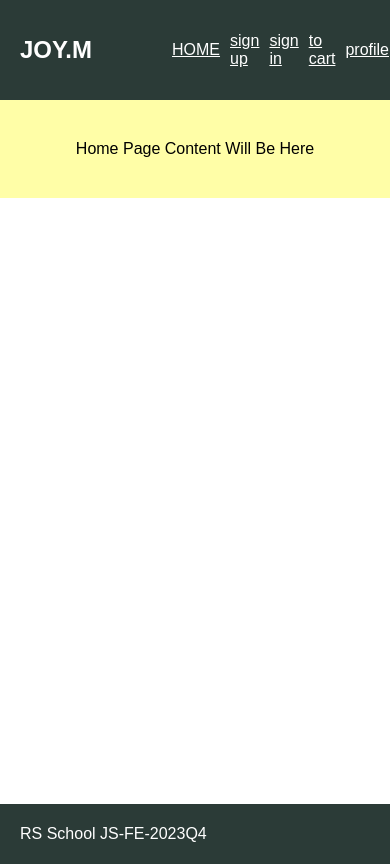
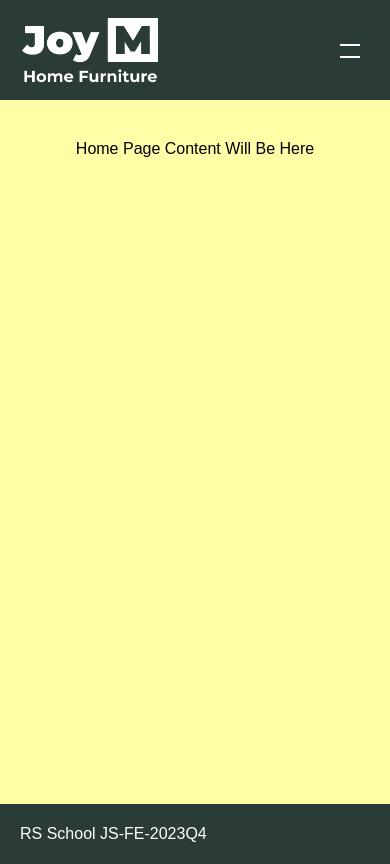
Before and after one commit to DaryaZamotina/eCommerce, a website built with webpack: page index.html in a window 390 px wide. Built offline with nearby package versions, Linux system fonts and the light colour scheme; a web font is replaced by a local one.

Commit message:
feat: add burger, modern navbar, add min-height for main

```diff
--- a/public/assets/css/body.css
+++ b/public/assets/css/body.css
@@ -1,3 +1,6 @@
+@import url("root-variables.css");
+
+
 * {
     margin: 0;
     padding: 0;
@@ -43,6 +46,6 @@ button  {
     width: 100%;
     max-width: 1920px;
     height: fit-content;
-    min-height: calc(100vh - 40px);
+    min-height: calc(100dvh - (var(--footer-height) - 20px));
     padding-top: 100px;
 }
--- a/public/assets/css/footer.css
+++ b/public/assets/css/footer.css
@@ -2,7 +2,7 @@
 
 .footer {
   width: 100%;
-  height: 60px;
+  height: var(--footer-height);
   justify-content: center;
   align-items: center;
   background-color: var(--main-dark-color);
--- a/public/assets/css/header.css
+++ b/public/assets/css/header.css
@@ -5,7 +5,7 @@
   top: 0;
   right: 0;
   left: 0;
-  height: 100px;
+  height: var(--header-height);
   display: flex;
   justify-content: center;
   align-items: center;
@@ -24,11 +24,58 @@
   padding: 0 20px;
 }
 
-.header a {
-  color: var(--main-light-color);
+.header__logo {
+  display: inline-block;
+  height: 70px;
+  width: 140px;
+  color: rgba(255, 255, 255, 0);
+  background-image: url(../images/logo.png);
+  background-size: 140px 70px;
+  background-repeat: no-repeat;
+  cursor: pointer;
 }
 
-.header__logo {
-  display: inline-block;
-  margin-right: 20%;
+.burger {
+  display: none;
 }
+
+@media screen and (max-width: 810px) {
+  .burger {
+    display: block;
+    position: relative;
+    outline: 0;
+    border: 0;
+    background-color: transparent;
+    cursor: pointer;
+  }
+
+  .first-line {
+    position: absolute;
+    right: 10px;
+    width: 20px;
+    height: 2px;
+    background-color: var(--main-light-color);
+    transform: translateY(-6px);
+    transition: transform 0.5s;
+  }
+
+  .second-line {
+    position: absolute;
+    right: 10px;
+    width: 20px;
+    height: 2px;
+    background-color: var(--main-light-color);
+    transform: translateY(6px);
+    transition: transform 0.5s;
+  }
+
+  .burger.open .first-line {
+    transform: translateY(0) rotate(-135deg);
+    transition: transform 0.5s;
+  }
+
+  .burger.open .second-line {
+    transform: translateY(0) rotate(135deg);
+    transition: transform 0.5s;
+  }
+}
--- a/public/assets/css/homePage.css
+++ b/public/assets/css/homePage.css
@@ -1,8 +1,12 @@
+@import url("root-variables.css");
+
+
 .home-page {
     display: flex;
     flex-direction: column;
     justify-content: start;
     align-items: center;
     padding: 40px;
+    min-height: calc(100dvh - var(--header-height) - (var(--footer-height) - 20px));
     background-color: rgba(255, 251, 0, 0.345);
 }
--- /dev/null
+++ b/public/assets/css/navbar.css
@@ -0,0 +1,32 @@
+@import url("root-variables.css");
+
+.navbar {
+  display: flex;
+  gap: 3rem;
+}
+
+.navbar a {
+  color: var(--main-light-color);
+}
+
+@media screen and (max-width: 810px) {
+  .navbar {
+    flex-direction: column;
+    justify-content: start;
+    align-self: flex-start;
+    max-height: calc(100dvb - var(--header-height));
+    min-width: max-content;
+    margin-top: var(--header-height);
+    padding: 1rem 4rem 3rem;
+    position: absolute;
+    left: 100%;
+    background-color: var(--main-dark-color);
+    overflow-y: auto;
+    transition: transform 1s ease-in-out;
+  }
+
+  .navbar.open {
+    transform: translateX(-100%);
+    transition: transform 1s ease-in-out;
+  }
+}
--- a/public/assets/css/notFoundPage.css
+++ b/public/assets/css/notFoundPage.css
@@ -4,5 +4,6 @@
   justify-content: start;
   align-items: center;
   padding: 40px;
+  min-height: calc(100dvh - var(--header-height) - (var(--footer-height) - 20px));
   background-color: rgba(1, 79, 7, 0.345);
 }
--- a/public/assets/css/root-variables.css
+++ b/public/assets/css/root-variables.css
@@ -1,4 +1,7 @@
 :root {
   --main-dark-color: #2B3B37;
   --main-light-color: #FFFFFF;
+
+  --header-height: 100px;
+  --footer-height: 60px;
 }
--- a/src/components/Header/headerView.ts
+++ b/src/components/Header/headerView.ts
@@ -1,35 +1,18 @@
 import TagCreator from '../../module/tagCreator';
+import Navbar from '../Navbar/navbar';
+import { setHistoryPushStateToHome } from '../Navbar/navbar';
 import '../../../public/assets/css/header.css';
-import LoginForm from '../../pages/LoginPage/loginForm';
-import { sendLoginPasswordToLocalStorage } from '../../pages/LoginPage/inputsLoginPassword';
-import { moveToRegistration } from '../../pages/LoginPage/buttonsToRegToHome';
-import { moveToMainPage } from '../../pages/LoginPage/buttonsToRegToHome';
-import RegistrationForm from '../../pages/Registration/registrationForm';
-import { receiveAccessToken } from '../../pages/LoginPage/loginGetToken';
-import HomePage from '../../pages/Home/homePage';
-import NotFoundPage from '../../pages/NotFoundPage/notFoundSection';
-import {
-  clearPageContainer,
-  pageContainer,
-  homePage,
-  notFoundPage,
-} from '../..';
-import titlesPages from '../../Helpers/documentTitle';
 
 export default class HeaderView {
   private nameOfShop: HTMLElement;
 
-  private signInLink: HTMLElement;
+  private navbar: Navbar;
 
-  private signUpLink: HTMLElement;
+  private burger: HTMLElement;
 
-  private homeLink: HTMLElement;
+  private firstLine: HTMLElement;
 
-  private toCartLink: HTMLElement;
-
-  private userProfileLink: HTMLElement;
-
-  private logoutLink: HTMLElement;
+  private secondLine: HTMLElement;
 
   private headerWrapper: HTMLElement;
 
@@ -37,12 +20,7 @@ export default class HeaderView {
 
   constructor() {
     this.nameOfShop = this.createNameOfShop();
-    this.homeLink = this.createHomeLink();
-    this.signUpLink = this.createSignUpLink();
-    this.signInLink = this.createSignInLink();
-    this.toCartLink = this.createToCartLink();
-    this.userProfileLink = this.createUserProfileLink();
-    this.logoutLink = this.createLogoutLink();
+    this.navbar = new Navbar();
     this.headerWrapper = this.createHeaderWrapper();
     this.header = this.createHeader();
   }
@@ -55,26 +33,6 @@ export default class HeaderView {
     return this.nameOfShop;
   }
 
-  public getHomeLink(): HTMLElement {
-    return this.homeLink;
-  }
-
-  public getSignUpLink(): HTMLElement {
-    return this.signUpLink;
-  }
-
-  public getSignInLink(): HTMLElement {
-    return this.signInLink;
-  }
-
-  public getUserProfileLink(): HTMLElement {
-    return this.userProfileLink;
-  }
-
-  public getLogoutLink() {
-    return this.logoutLink;
-  }
-
   private createNameOfShop() {
     const tagCreator = new TagCreator(
       'h1',
@@ -84,135 +42,13 @@ export default class HeaderView {
       'JOY.M',
     );
     this.nameOfShop = tagCreator.createAndReturn();
-    return this.nameOfShop;
-  }
 
-  private createHomeLink() {
-    const tagCreator = new TagCreator('a', 'home-link', 'homeLink', '', 'HOME');
-    this.homeLink = tagCreator.createAndReturn();
-    this.homeLink.setAttribute('href', '#');
-
-    this.homeLink.addEventListener('click', function (e) {
+    this.nameOfShop.addEventListener('click', function (e) {
       e.preventDefault();
-      history.pushState({ page: '/#' }, titlesPages.homePage, '#');
-      document.title = titlesPages.homePage;
-      clearPageContainer();
-
-      pageContainer.getPageContainer().append(homePage.getHomePage());
+      setHistoryPushStateToHome();
     });
 
-    return this.homeLink;
-  }
-
-  private createSignUpLink() {
-    const tagCreator = new TagCreator(
-      'a',
-      'sign-up-link',
-      'signUpLink',
-      '',
-      'sign up',
-    );
-    this.signUpLink = tagCreator.createAndReturn();
-    this.signUpLink.setAttribute('href', '#signin');
-
-    this.signUpLink.addEventListener('click', (e) => {
-      e.preventDefault();
-      history.pushState(
-        { page: '/#signup' },
-        titlesPages.registrationPage,
-        '#signup',
-      );
-      document.title = titlesPages.registrationPage;
-      clearPageContainer();
-
-      const registrationFormDiv = new RegistrationForm('pageContainer', 'reg');
-      registrationFormDiv.createRegistrationForm();
-      receiveAccessToken();
-    });
-
-    return this.signUpLink;
-  }
-
-  private createSignInLink() {
-    const tagCreator = new TagCreator(
-      'a',
-      'sign-in-link',
-      'signInLink',
-      '',
-      'sign in',
-    );
-    this.signInLink = tagCreator.createAndReturn();
-    this.signInLink.setAttribute('href', '#signin');
-
-    this.signInLink.addEventListener('click', (e) => {
-      e.preventDefault();
-      history.pushState({ page: '/#signin' }, titlesPages.loginPage, '#signin');
-      document.title = titlesPages.loginPage;
-      clearPageContainer();
-
-      if (!localStorage.getItem('access_token_for_user')) {
-        const loginFormDiv = new LoginForm('pageContainer', 'log');
-        loginFormDiv.createLoginForm();
-        sendLoginPasswordToLocalStorage();
-        moveToRegistration();
-        moveToMainPage();
-      }
-    });
-
-    return this.signInLink;
-  }
-
-  private createToCartLink() {
-    const tagCreator = new TagCreator(
-      'a',
-      'to-cart-link',
-      'toCartLink',
-      '',
-      'to cart',
-    );
-    this.toCartLink = tagCreator.createAndReturn();
-    this.toCartLink.setAttribute('href', '#');
-
-    this.toCartLink.addEventListener('click', (e) => {
-      e.preventDefault();
-    });
-    return this.toCartLink;
-  }
-
-  private createUserProfileLink() {
-    const tagCreator = new TagCreator(
-      'a',
-      'user-profile-link',
-      'userProfileLink',
-      '',
-      'profile',
-    );
-    this.userProfileLink = tagCreator.createAndReturn();
-    this.userProfileLink.setAttribute('href', '#');
-
-    this.userProfileLink.addEventListener('click', (e) => {
-      e.preventDefault();
-    });
-    return this.userProfileLink;
-  }
-
-  private createLogoutLink() {
-    const tagCreator = new TagCreator(
-      'a',
-      'logout-link',
-      'logoutLink',
-      '',
-      'logout',
-    );
-    this.logoutLink = tagCreator.createAndReturn();
-    this.logoutLink.setAttribute('href', '#');
-
-    this.logoutLink.addEventListener('click', (e) => {
-      e.preventDefault();
-      localStorage.clear();
-    });
-
-    return this.logoutLink;
+    return this.nameOfShop;
   }
 
   private createHeaderWrapper() {
@@ -222,14 +58,35 @@ export default class HeaderView {
       'headerWrapper',
     );
     this.headerWrapper = tagCreator.createAndReturn();
+
+    const burgerTagCreator = new TagCreator('button', 'burger', 'burger');
+    this.burger = burgerTagCreator.createAndReturn();
+
+    const firstLineTagCreator = new TagCreator(
+      'span',
+      'first-line',
+      'firstLine',
+    );
+    this.firstLine = firstLineTagCreator.createAndReturn();
+
+    const secondLineTagCreator = new TagCreator(
+      'span',
+      'second-line',
+      'secondLine',
+    );
+    this.secondLine = secondLineTagCreator.createAndReturn();
+
+    this.burger.append(this.firstLine, this.secondLine);
+
+    this.burger.addEventListener('click', () => {
+      this.burger.classList.toggle('open');
+      this.navbar.getNavbar().classList.toggle('open');
+    });
+
     this.headerWrapper.append(
-      this.getNameOfShop(),
-      this.getHomeLink(),
-      this.getSignUpLink(),
-      this.getSignInLink(),
-      this.createToCartLink(),
-      this.createUserProfileLink(),
-      this.createLogoutLink(),
+      this.nameOfShop,
+      this.navbar.getNavbar(),
+      this.burger,
     );
     return this.headerWrapper;
   }
@@ -237,7 +94,7 @@ export default class HeaderView {
   private createHeader() {
     const tagCreator = new TagCreator('header', 'header', 'header');
     this.header = tagCreator.createAndReturn();
-    this.header.append(this.createHeaderWrapper());
+    this.header.append(this.headerWrapper);
     return this.header;
   }
 }
--- /dev/null
+++ b/src/components/Navbar/navbar.ts
@@ -0,0 +1,207 @@
+import TagCreator from '../../module/tagCreator';
+import '../../../public/assets/css/navbar.css';
+import LoginForm from '../../pages/LoginPage/loginForm';
+import { sendLoginPasswordToLocalStorage } from '../../pages/LoginPage/inputsLoginPassword';
+import { moveToRegistration } from '../../pages/LoginPage/buttonsToRegToHome';
+import { moveToMainPage } from '../../pages/LoginPage/buttonsToRegToHome';
+import RegistrationForm from '../../pages/Registration/registrationForm';
+import { receiveAccessToken } from '../../pages/LoginPage/loginGetToken';
+import { clearPageContainer, pageContainer, homePage } from '../..';
+import titlesPages from '../../Helpers/documentTitle';
+
+export function setHistoryPushStateToHome() {
+  history.pushState({ page: '/#' }, titlesPages.homePage, '#');
+  document.title = titlesPages.homePage;
+  clearPageContainer();
+
+  pageContainer.getPageContainer().append(homePage.getHomePage());
+}
+
+export default class Navbar {
+  private signInLink: HTMLElement;
+
+  private signUpLink: HTMLElement;
+
+  private homeLink: HTMLElement;
+
+  private toCartLink: HTMLElement;
+
+  private userProfileLink: HTMLElement;
+
+  private logoutLink: HTMLElement;
+
+  private navbar: HTMLElement;
+
+  constructor() {
+    this.homeLink = this.createHomeLink();
+    this.signUpLink = this.createSignUpLink();
+    this.signInLink = this.createSignInLink();
+    this.toCartLink = this.createToCartLink();
+    this.userProfileLink = this.createUserProfileLink();
+    this.logoutLink = this.createLogoutLink();
+    this.navbar = this.createNavbar();
+  }
+
+  public getNavbar(): HTMLElement {
+    return this.navbar;
+  }
+
+  public getHomeLink(): HTMLElement {
+    return this.homeLink;
+  }
+
+  public getSignUpLink(): HTMLElement {
+    return this.signUpLink;
+  }
+
+  public getSignInLink(): HTMLElement {
+    return this.signInLink;
+  }
+
+  public getUserProfileLink(): HTMLElement {
+    return this.userProfileLink;
+  }
+
+  public getLogoutLink() {
+    return this.logoutLink;
+  }
+
+  private createHomeLink() {
+    const tagCreator = new TagCreator('a', 'home-link', 'homeLink', '', 'HOME');
+    this.homeLink = tagCreator.createAndReturn();
+    this.homeLink.setAttribute('href', '#');
+
+    this.homeLink.addEventListener('click', function (e) {
+      e.preventDefault();
+      setHistoryPushStateToHome();
+    });
+
+    return this.homeLink;
+  }
+
+  private createSignUpLink() {
+    const tagCreator = new TagCreator(
+      'a',
+      'sign-up-link',
+      'signUpLink',
+      '',
+      'sign up',
+    );
+    this.signUpLink = tagCreator.createAndReturn();
+    this.signUpLink.setAttribute('href', '#signin');
+
+    this.signUpLink.addEventListener('click', (e) => {
+      e.preventDefault();
+      history.pushState(
+        { page: '/#signup' },
+        titlesPages.registrationPage,
+        '#signup',
+      );
+      document.title = titlesPages.registrationPage;
+      clearPageContainer();
+
+      const registrationFormDiv = new RegistrationForm('pageContainer', 'reg');
+      registrationFormDiv.createRegistrationForm();
+      receiveAccessToken();
+    });
+
+    return this.signUpLink;
+  }
+
+  private createSignInLink() {
+    const tagCreator = new TagCreator(
+      'a',
+      'sign-in-link',
+      'signInLink',
+      '',
+      'sign in',
+    );
+    this.signInLink = tagCreator.createAndReturn();
+    this.signInLink.setAttribute('href', '#signin');
+
+    this.signInLink.addEventListener('click', (e) => {
+      e.preventDefault();
+      history.pushState({ page: '/#signin' }, titlesPages.loginPage, '#signin');
+      document.title = titlesPages.loginPage;
+      clearPageContainer();
+
+      if (!localStorage.getItem('access_token_for_user')) {
+        const loginFormDiv = new LoginForm('pageContainer', 'log');
+        loginFormDiv.createLoginForm();
+        sendLoginPasswordToLocalStorage();
+        moveToRegistration();
+        moveToMainPage();
+      }
+    });
+
+    return this.signInLink;
+  }
+
+  private createToCartLink() {
+    const tagCreator = new TagCreator(
+      'a',
+      'to-cart-link',
+      'toCartLink',
+      '',
+      'to cart',
+    );
+    this.toCartLink = tagCreator.createAndReturn();
+    this.toCartLink.setAttribute('href', '#');
+
+    this.toCartLink.addEventListener('click', (e) => {
+      e.preventDefault();
+    });
+    return this.toCartLink;
+  }
+
+  private createUserProfileLink() {
+    const tagCreator = new TagCreator(
+      'a',
+      'user-profile-link',
+      'userProfileLink',
+      '',
+      'profile',
+    );
+    this.userProfileLink = tagCreator.createAndReturn();
+    this.userProfileLink.setAttribute('href', '#');
+
+    this.userProfileLink.addEventListener('click', (e) => {
+      e.preventDefault();
+    });
+    return this.userProfileLink;
+  }
+
+  private createLogoutLink() {
+    const tagCreator = new TagCreator(
+      'a',
+      'logout-link',
+      'logoutLink',
+      '',
+      'logout',
+    );
+    this.logoutLink = tagCreator.createAndReturn();
+    this.logoutLink.setAttribute('href', '#');
+
+    this.logoutLink.addEventListener('click', (e) => {
+      e.preventDefault();
+      localStorage.clear();
+    });
+
+    return this.logoutLink;
+  }
+
+  private createNavbar() {
+    const tagCreator = new TagCreator('nav', 'navbar', 'navbar');
+    this.navbar = tagCreator.createAndReturn();
+
+    this.navbar.append(
+      this.homeLink,
+      this.signUpLink,
+      this.signInLink,
+      this.toCartLink,
+      this.userProfileLink,
+      this.logoutLink,
+    );
+    return this.navbar;
+  }
+}
```
Also changed, not shown: public/assets/images/emptyFile_02.ts (deleted), public/assets/images/favicon.ico (added), public/assets/images/logo.png (added), src/components/Navbar/emptyFile_04.ts (deleted).
